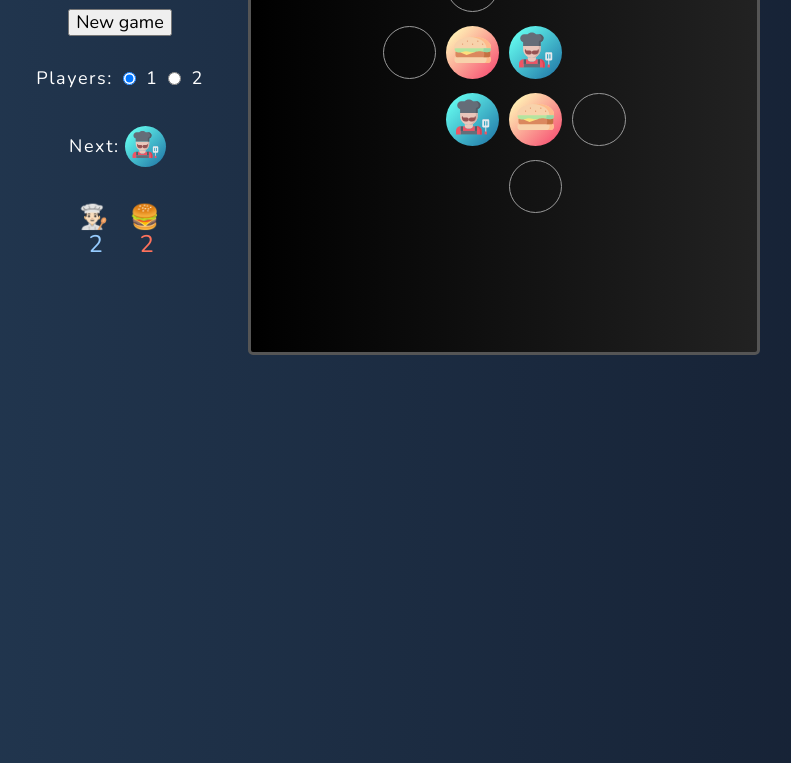
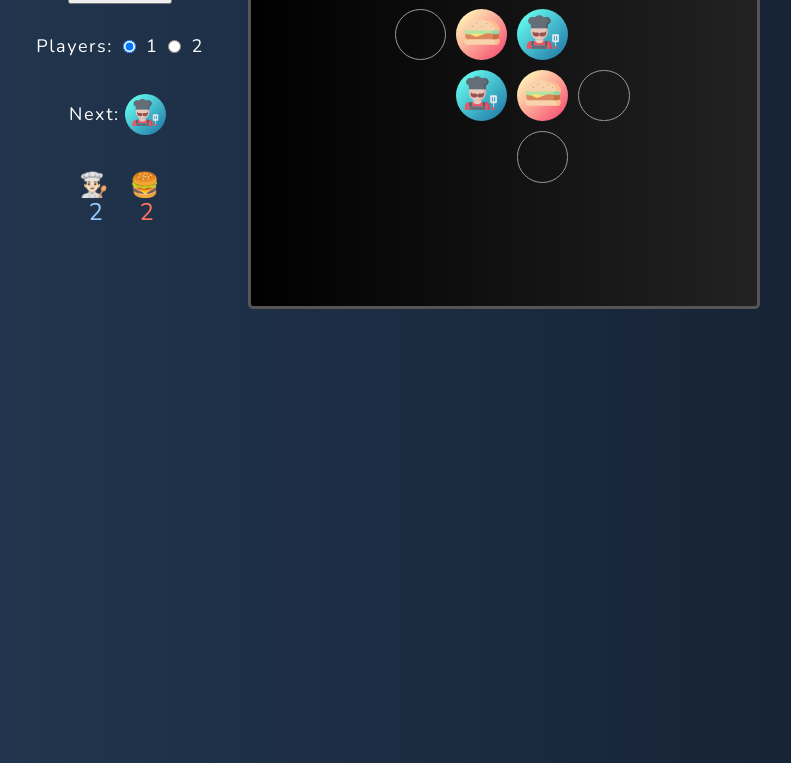
Before and after one commit to danba340/othello, a plain HTML site: page index.html in a window 1280 px wide. Shown: the part 211-974 px from the top of the page, without its empty margins (264-1055 px from the left). Drawn offline with nearby package versions, Linux system fonts and the light colour scheme.

Commit message:
styling tweaks

```diff
--- a/index.html
+++ b/index.html
@@ -8,7 +8,7 @@
   </head>
   <body>
     <div class="tc wrapper pt4 flex justify-center w-100">
-      <div class="w-20 pv5 tc">
+      <div class="w-20 pv4 tc">
         <h1 class="pb4"><span class="burger">🍔 </span>Flipper</h1>
         <button id="start">New game</button>
         <form id="no-of-players" class="mt4 block flex justify-center">
@@ -39,7 +39,7 @@
           </div>
         </div>
       </div>
-      <div class="flex flex-wrap board w-40">
+      <div class="flex flex-wrap board pl3 w-40">
         <div class="tile"><div class="blank"></div></div>
         <div class="tile"><div class="blank"></div></div>
         <div class="tile"><div class="blank"></div></div>
--- a/style.css
+++ b/style.css
@@ -34,6 +34,7 @@ input[type="radio"] {
   background-image: linear-gradient(to left, #222 0%, black 100%);
   border: 3px solid #555;
   border-radius: 5px;
+  height: 100%;
 }
 .indicator-circle {
   padding: 5px;
```
